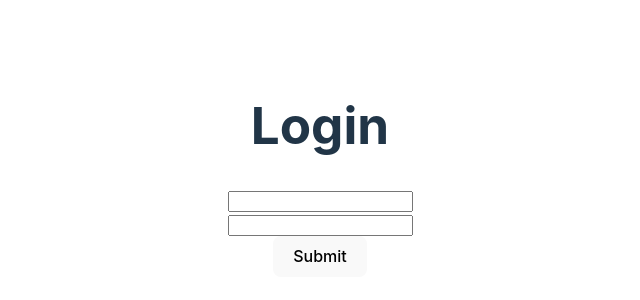
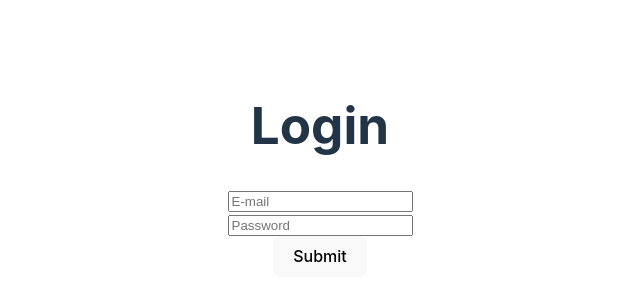
Before and after one commit to SynergizeAI/2800-202310-BBY10, a React (Vite) app: page / in a window 1280 px wide. Shown: the part 230-530 px from the top of the page, without its empty margins (320-960 px from the left). Built offline with nearby package versions, Linux system fonts and the light colour scheme.

Commit message:
Logout function

```diff
--- a/package.json
+++ b/package.json
@@ -24,7 +24,7 @@
     "@storybook/blocks": "^7.0.10",
     "@storybook/react": "^7.0.10",
     "@storybook/react-vite": "^7.0.10",
-    "@storybook/testing-library": "^0.0.14-next.2",
+    "@storybook/testing-library": "^0.1.0",
     "@types/react": "^18.0.28",
     "@types/react-dom": "^18.0.11",
     "@vitejs/plugin-react": "^4.0.0",
--- a/src/App.jsx
+++ b/src/App.jsx
@@ -1,17 +1,30 @@
-import { useState } from 'react'
-import reactLogo from './assets/react.svg'
-import viteLogo from '/vite.svg'
-import './App.css'
-import Login from './login'
+import { useState } from 'react';
+import reactLogo from './assets/react.svg';
+import viteLogo from '/vite.svg';
+import './App.css';
+import Login from './login';
+import Logout from './Logout';
 
 function App() {
-  const [count, setCount] = useState(0)
+  const [isLoggedIn, setIsLoggedIn] = useState(false);
+
+  const handleLogin = () => {
+    setIsLoggedIn(true);
+  };
+
+  const handleLogout = () => {
+    setIsLoggedIn(false);
+  };
 
   return (
     <>
-      <Login />
+      {isLoggedIn ? (
+        <Logout onLogout={handleLogout} />
+      ) : (
+        <Login onLogin={handleLogin} />
+      )}
     </>
-  )
+  );
 }
 
-export default App
+export default App;
--- a/src/Login.jsx
+++ b/src/Login.jsx
@@ -1,6 +1,6 @@
 import { useState } from 'react';
 
-function Login() {
+function Login({ onLogin }) {
   const [email, setEmail] = useState('');
   const [password, setPassword] = useState('');
 
@@ -8,6 +8,9 @@ function Login() {
     e.preventDefault();
     // send email and password to server for authentication
     console.log(`email: ${email}, password: ${password}`);
+
+    // If login is successful, call onLogin
+    onLogin();
   };
 
   return (
@@ -15,15 +18,15 @@ function Login() {
       <div>
         <h1>Login</h1>
         <form onSubmit={handleSubmit}>
-                <input type="email" value={email} onChange={(e) => setEmail(e.target.value)} />
+          <input type="email" value={email} onChange={(e) => setEmail(e.target.value)} placeholder="E-mail" />
           <br />
-                <input type="password" value={password} onChange={(e) => setPassword(e.target.value)} />
+          <input type="password" value={password} onChange={(e) => setPassword(e.target.value)} placeholder="Password" />
           <br />
           <button type="submit">Submit</button>
         </form>
       </div>
     </>
-        )
+  );
 }
 
 export default Login;
--- /dev/null
+++ b/src/Logout.jsx
@@ -0,0 +1,14 @@
+import React from 'react';
+
+function Logout({ onLogout }) {
+  const handleLogout = () => {
+    // Clear any saved data related to the user (e.g., local storage, cookies, or state)
+    onLogout();
+  };
+
+  return (
+    <button onClick={handleLogout}>Logout</button>
+  );
+}
+
+export default Logout;
```
Also changed, not shown: 2 other files (tests, documents, lock files or other folders). Lines whose indentation alone changed are shown as unchanged.
